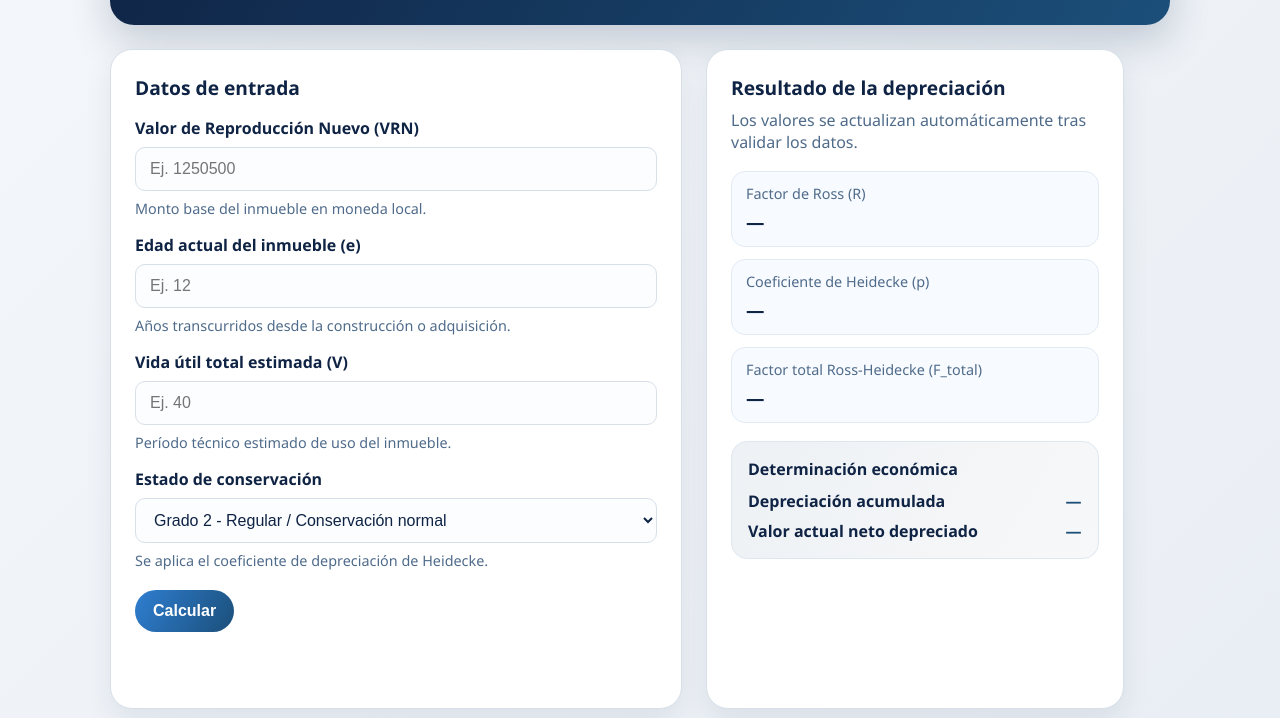
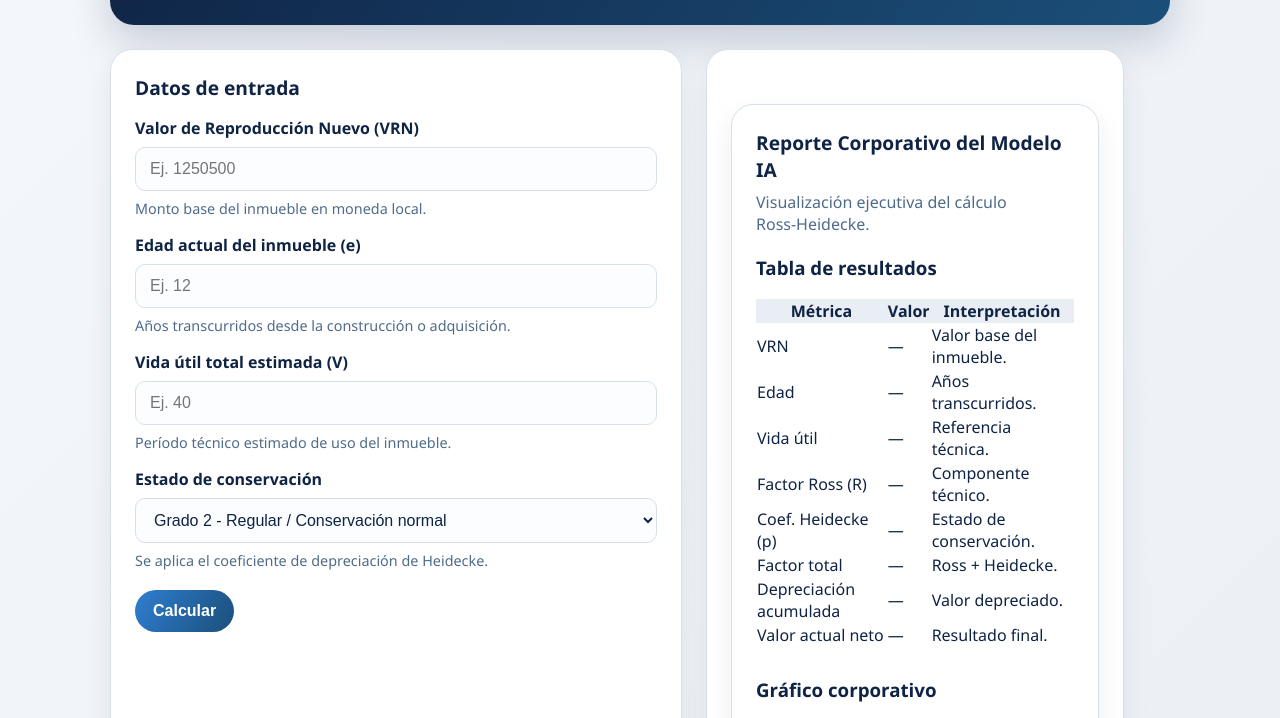
Before and after one commit to mlperedar-ship-it/calculadora_IA_, a plain HTML site: page index.html in a window 1280 px wide. Shown: the part 164-882 px from the top of the page. Drawn offline with nearby package versions, Linux system fonts and the light colour scheme.

Commit message:
Implement corporate report display in index.html
Added corporate report section with results table and chart.

```diff
--- a/index.html
+++ b/index.html
@@ -285,6 +285,79 @@
         </section>
 
         <section class="results" aria-live="polite">
+          <!-- ========================= -->
+<!-- BLOQUE CORPORATIVO        -->
+<!-- ========================= -->
+
+<div class="card" style="margin-top: 30px; border-radius: 22px; padding: 24px;">
+  <h2 style="margin-top:0;">Reporte Corporativo del Modelo IA</h2>
+  <p style="color:#4f6b8a;">Visualización ejecutiva del cálculo Ross‑Heidecke.</p>
+
+  <!-- Tabla corporativa -->
+  <h3 style="margin-top:20px;">Tabla de resultados</h3>
+  <table class="table table-bordered" style="width:100%; border-collapse:collapse;">
+    <thead style="background:#e9eef4;">
+      <tr>
+        <th>Métrica</th>
+        <th>Valor</th>
+        <th>Interpretación</th>
+      </tr>
+    </thead>
+    <tbody>
+      <tr>
+        <td>VRN</td>
+        <td id="corpVRN">—</td>
+        <td>Valor base del inmueble.</td>
+      </tr>
+      <tr>
+        <td>Edad</td>
+        <td id="corpEdad">—</td>
+        <td>Años transcurridos.</td>
+      </tr>
+      <tr>
+        <td>Vida útil</td>
+        <td id="corpVida">—</td>
+        <td>Referencia técnica.</td>
+      </tr>
+      <tr>
+        <td>Factor Ross (R)</td>
+        <td id="corpRoss">—</td>
+        <td>Componente técnico.</td>
+      </tr>
+      <tr>
+        <td>Coef. Heidecke (p)</td>
+        <td id="corpHeidecke">—</td>
+        <td>Estado de conservación.</td>
+      </tr>
+      <tr>
+        <td>Factor total</td>
+        <td id="corpTotal">—</td>
+        <td>Ross + Heidecke.</td>
+      </tr>
+      <tr>
+        <td>Depreciación acumulada</td>
+        <td id="corpDep">—</td>
+        <td>Valor depreciado.</td>
+      </tr>
+      <tr>
+        <td>Valor actual neto</td>
+        <td id="corpValorActual">—</td>
+        <td>Resultado final.</td>
+      </tr>
+    </tbody>
+  </table>
+
+  <!-- Gráfico -->
+  <h3 style="margin-top:30px;">Gráfico corporativo</h3>
+  <canvas id="graficoCorp" height="120"></canvas>
+
+  <!-- Botón PDF -->
+  <button onclick="window.print()"
+          style="margin-top:20px; padding:12px 18px; border-radius:999px; background:#1b4f7a; color:white; font-weight:700;">
+    Exportar reporte a PDF
+  </button>
+</div>
+
           <h2>Resultado de la depreciación</h2>
           <p>Los valores se actualizan automáticamente tras validar los datos.</p>
 
@@ -394,5 +467,44 @@
 
       form.addEventListener('submit', calculateDepreciation);
     </script>
+    <!-- Chart.js -->
+<script src="https://cdn.jsdelivr.net/npm/chart.js"></script>
+
+<script>
+function actualizarReporteCorporativo(vrn, edad, vida, R, p, F_total, depreciacionAcumulada, valorActualNeto) {
+
+  // Actualizar tabla corporativa
+  document.getElementById('corpVRN').textContent = vrn.toLocaleString('es-MX');
+  document.getElementById('corpEdad').textContent = edad;
+  document.getElementById('corpVida').textContent = vida;
+  document.getElementById('corpRoss').textContent = R.toFixed(4);
+  document.getElementById('corpHeidecke').textContent = p.toFixed(4);
+  document.getElementById('corpTotal').textContent = F_total.toFixed(4);
+  document.getElementById('corpDep').textContent = formatCurrency(depreciacionAcumulada);
+  document.getElementById('corpValorActual').textContent = formatCurrency(valorActualNeto);
+
+  // Gráfico corporativo
+  const ctx = document.getElementById('graficoCorp').getContext('2d');
+
+  if (window.graficoCorp) window.graficoCorp.destroy();
+
+  window.graficoCorp = new Chart(ctx, {
+    type: 'bar',
+    data: {
+      labels: ['VRN', 'Depreciación', 'Valor Actual'],
+      datasets: [{
+        label: 'Resultados del modelo IA',
+        data: [vrn, depreciacionAcumulada, valorActualNeto],
+        backgroundColor: ['#0f2344', '#c74b4b', '#2e7d32']
+      }]
+    },
+    options: {
+      responsive: true,
+      scales: { y: { beginAtZero: true } }
+    }
+  });
+}
+</script>
+
   </body>
   </html>
```
